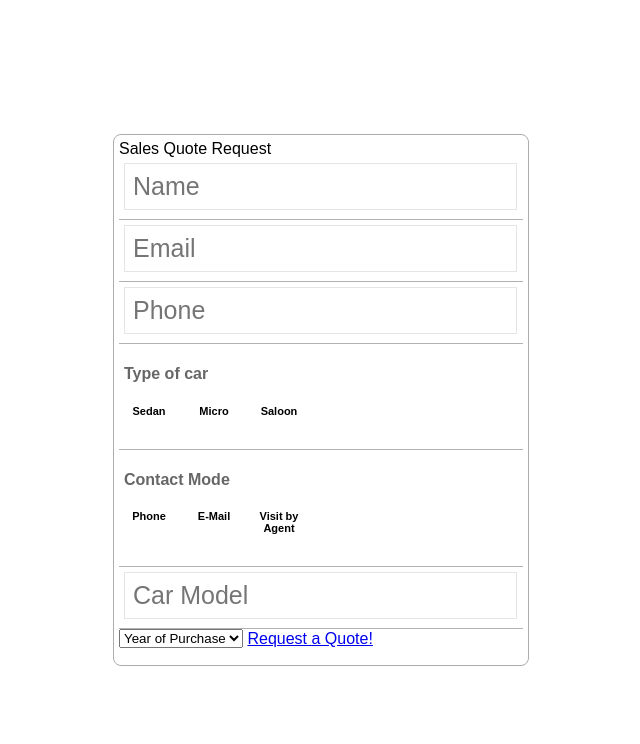
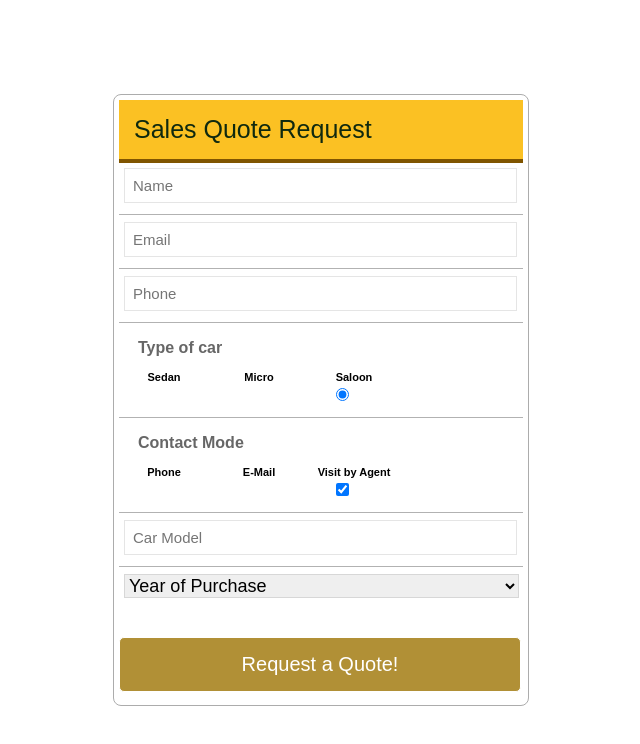
Before and after one commit to lvasilyev/vuebox, a website: page index.html in a window 1280 px wide. Shown: the whole page, without its empty margins (319-959 px from the left). Drawn offline with nearby package versions, Linux system fonts and the light colour scheme.

Commit message:
Lesson 4.2 - Start

```diff
--- a/css/style.css
+++ b/css/style.css
@@ -5,7 +5,7 @@
 #container {
     position: absolute;
     width: 404px;
-    height: 520px;
+    height: 600px;
     border: 1px solid #ACACAC;
     top: 0px;
     left: 0px;
@@ -26,6 +26,8 @@
 .separator {
     position: relative;
     height: 1px;
+    margin-top: 2px;
+    margin-bottom: 2px;
     background-color: rgba(0, 0, 0, 0.3);
 }
 
@@ -35,11 +37,12 @@
     color: rgba(0, 0, 0, 0.6);
     font-size: 16px;
     left: 5px;
+    margin: 14px;
 }
 
 .multi-option {
     position: relative;
-    width: 50px;
+    width: 80px;
     float: left;
     /* border: 1px solid; */
     margin-right: 10px;
@@ -55,7 +58,7 @@
 
 .multi-option .field {
     position:relative;
-    left: 10px;
+    left: 26px;
 }
 
 input {
@@ -65,5 +68,43 @@ input {
     margin: 5px;
     outline: none;
     border: 1px solid rgba(0, 0, 0, 0.1);
+    font-size: 15px;
+    outline: none;
+}
+
+select {
+    position: relative;
+    width: 395px;
+    margin: 5px;
+    outline: none;
+    border: 1px solid rgba(0, 0, 0, 0.1);
+    font-size: 18px;
+    outline: none;
+}
+
+.title-holder {
+    position: relative;
     font-size: 25px;
+    background-color: #fbc123;
+    padding: 15px;
+    box-sizing: border-box;
+    border-bottom: 4px solid #805500;
+    color: #0F290F;
+    font-weight: normal;
 }
+
+#sendBtn {
+    position: relative;
+    border: 1px solid;
+    padding: 15px;
+    width: 370px;
+    display: block;
+    top: 0px;
+    text-align: center;
+    font-size: 20px;
+    text-decoration: none;
+    color: #FFF;
+    background-color: #B19036;
+    margin-top: 30px;
+    border-radius: 5px;
+}
```
Also changed, not shown: index.html (+5 -5 lines).
